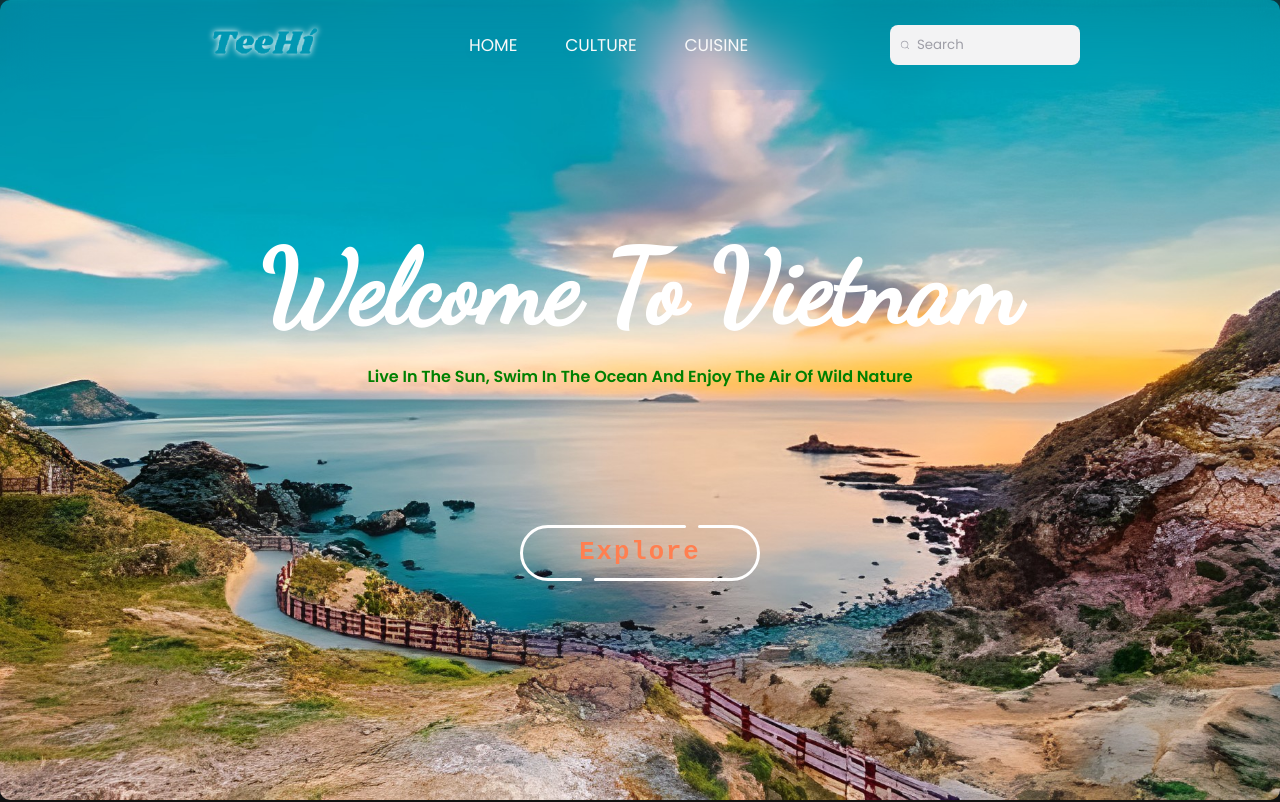
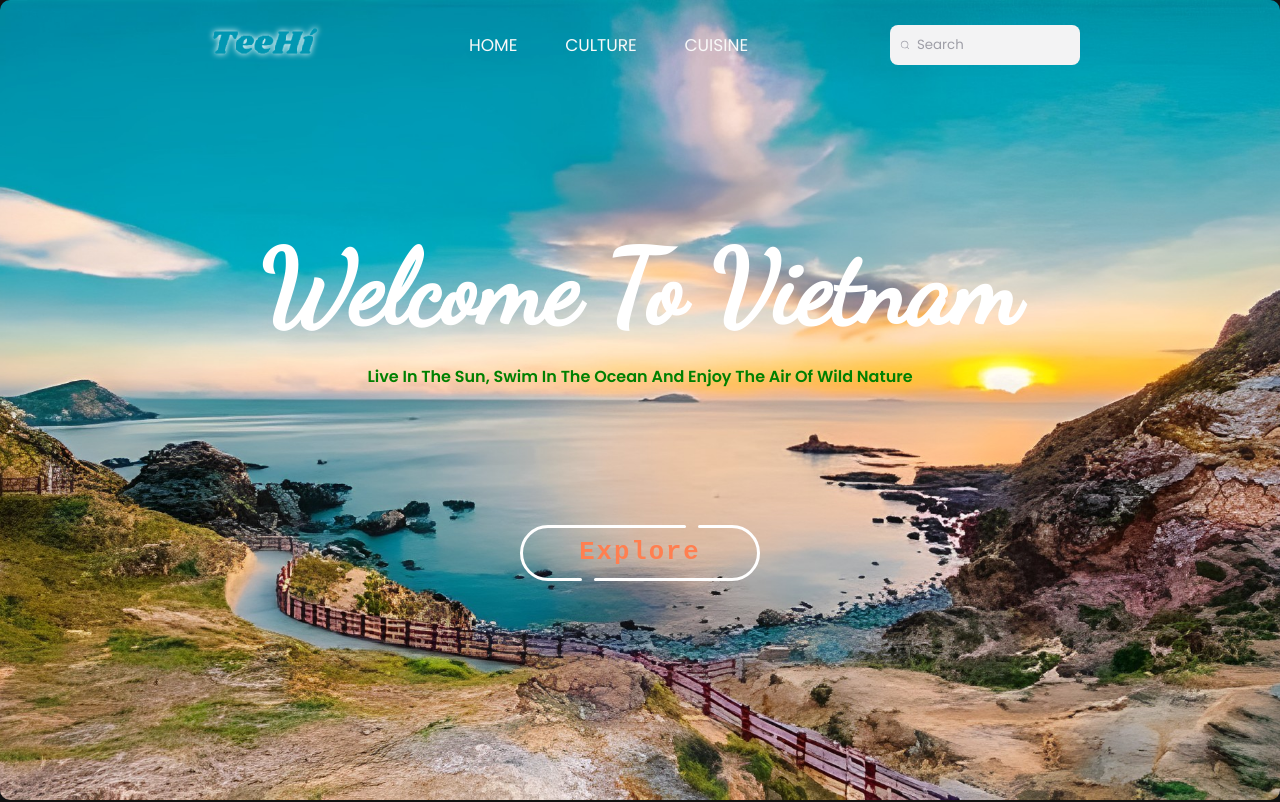
Before and after one commit to NgxyzXbag/TeeHi, a plain HTML site: page index.html in a window 1280 px wide. Shown: the top 802 px of the page. Drawn offline with nearby package versions, Linux system fonts and the light colour scheme.

Commit message:
Update header.css

```diff
--- a/css/header.css
+++ b/css/header.css
@@ -90,7 +90,7 @@ header{
     justify-content: center;
     background-color:;
     /* background: transparent; */
-    backdrop-filter: blur(20px);
+
 
     transition: 0.5s ease;
     transition-property: height, background;
```
